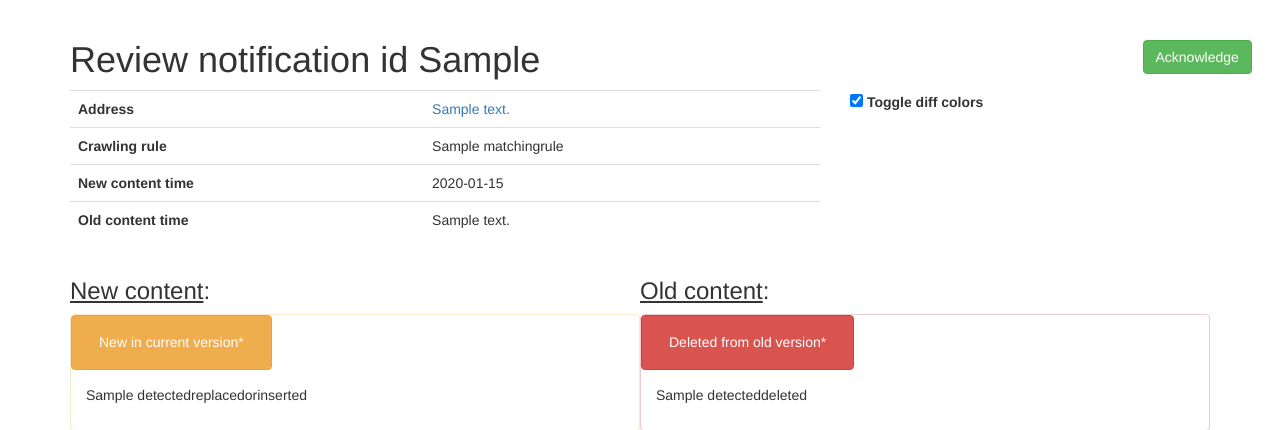
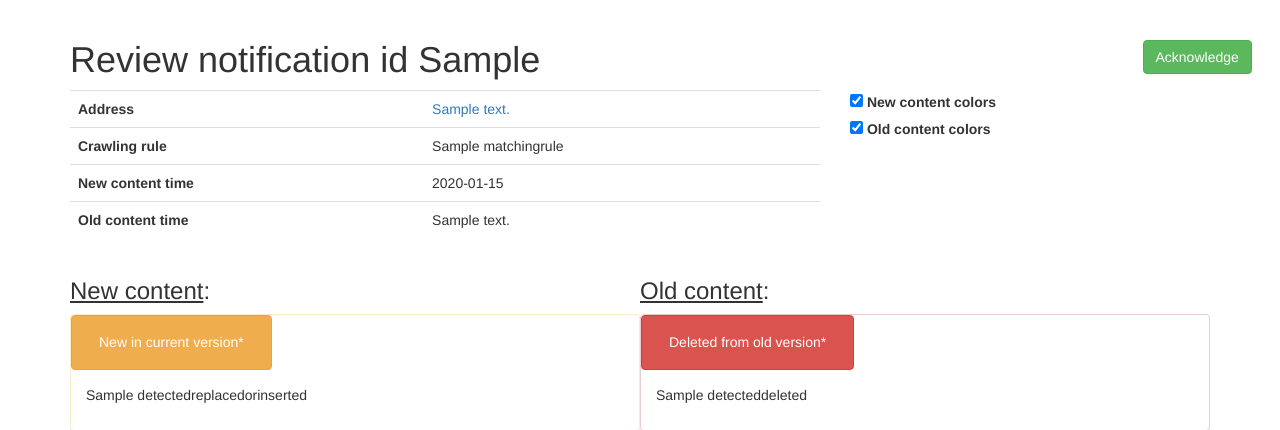
Before and after one commit to alexandrucosminmihai/web-diff-crawler, a Flask app: template webapp_webDiffCrawler/app/templates/review_notification.html in a window 1280 px wide. Shown: the part 52-482 px from the top of the page. Run offline with Flask 3, Linux system fonts and the light colour scheme; the template is opened without the code that fills it: most values are stand-ins (such as "Sample title", 1, 10 or a date in 2020); some libraries are stand-ins or nearby versions.

Commit message:
Add checkboxes for enabling colorization of the new/old content diffs

```diff
--- a/webapp_webDiffCrawler/app/templates/review_notification.html
+++ b/webapp_webDiffCrawler/app/templates/review_notification.html
@@ -8,6 +8,40 @@
     {{ super() }}
     <script>
         let changes = JSON.parse('{{ notification["changes"] | safe }}');
+        let currContent = document.getElementById("new-content-hidden").innerHTML;
+        let coloredCurrContent = document.getElementById("new-content-colored-hidden").innerHTML;
+        let oldContent = document.getElementById("old-content-hidden").innerHTML;
+        let coloredOldContent = document.getElementById("old-content-colored-hidden").innerHTML;
+        let checkBoxCurrContent = document.getElementById("currContentColorSwitch");
+        let checkBoxOldContent = document.getElementById("oldContentColorSwitch");
+        let divCurrContent = document.getElementById("new-content");
+        let divOldContent = document.getElementById("old-content");
+
+        document.addEventListener('DOMContentLoaded', function() {
+            checkBoxCurrContent.checked = true;
+            checkBoxOldContent.checked = true;
+        }, false);
+
+        function switchContentColor() {
+
+            if (checkBoxCurrContent != null && divCurrContent != null) {
+                if (checkBoxCurrContent.checked === true) {
+                    divCurrContent.innerHTML = coloredCurrContent;
+                } else {
+                    divCurrContent.innerHTML = currContent;
+                }
+            }
+
+            if (checkBoxOldContent != null && divOldContent != null) {
+                if (checkBoxOldContent.checked === true) {
+                    divOldContent.innerHTML = coloredOldContent;
+                } else {
+                    divOldContent.innerHTML = oldContent;
+                }
+            }
+
+        }
+
     </script>
     <!-- <script type="text/javascript" src="/static/scripts/color-diffs.js"></script> -->
 {% endblock %}
@@ -54,8 +88,13 @@
     </div>
     <div class="col-lg-2">
         <div class="custom-control custom-switch">
-          <input type="checkbox" class="custom-control-input" id="colorsSwitch" checked>
-          <label class="custom-control-label" for="colorsSwitch">Toggle diff colors</label>
+          <input type="checkbox" class="custom-control-input" id="currContentColorSwitch" onclick="switchContentColor()" checked>
+          <label class="custom-control-label" for="currContentColorSwitch">New content colors</label>
+        </div>
+
+        <div class="custom-control custom-switch">
+          <input type="checkbox" class="custom-control-input" id="oldContentColorSwitch" onclick="switchContentColor()" checked>
+          <label class="custom-control-label" for="oldContentColorSwitch">Old content colors</label>
         </div>
     </div>
 </div>
@@ -70,7 +109,7 @@
 <!-- The container with the two smaller containers -->
 <div class="container-fluid">
 
-    <div class="row"> <!-- Comparation row -->
+    <div class="row"> <!-- Comparison row -->
 
         <div class="col-lg-6"> <!-- Div container New Content -->
             <div class="row">
@@ -119,6 +158,12 @@
             </div>
 
             <div class="row">
+                <div id="new-content-hidden" style="display: none;">
+                    {{ notification["currcontent"] | string | safe }}
+                </div>
+                <div id="new-content-colored-hidden" style="display: none;">
+                    {{ notification["coloredcurrcontent"] | string |safe }}
+                </div>
                 <div class="col-lg-12 col-centered multiline" id="new-content">
                    <!-- {{ notification["currcontent"] | string | safe }} -->
                     {{ notification["coloredcurrcontent"] | string | safe }}
@@ -160,6 +205,12 @@
             </div>
 
             <div class="row">
+                <div id="old-content-hidden" style="display: none;">
+                    {{ notification["oldcontent"] | string | safe }}
+                </div>
+                <div id="old-content-colored-hidden" style="display: none;">
+                    {{ notification["coloredoldcontent"] | string | safe }}
+                </div>
                 <div class="col-lg-12 col-centered multiline" id="old-content">
                     {{ notification["coloredoldcontent"] | string | safe }}
                 </div>
@@ -167,7 +218,7 @@
 
         </div>
 
-    </div> <!-- Comparation row -->
+    </div> <!-- Comparison row -->
 
 </div>
 
```
